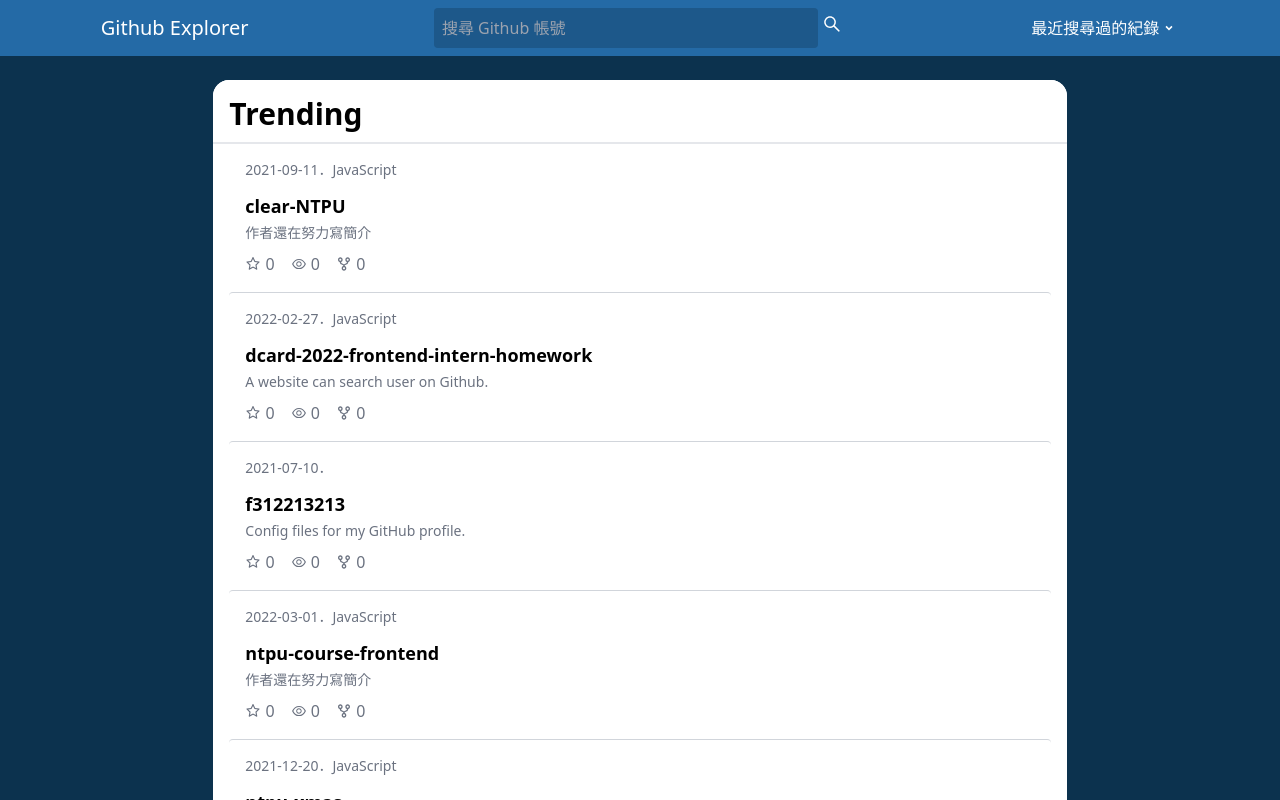
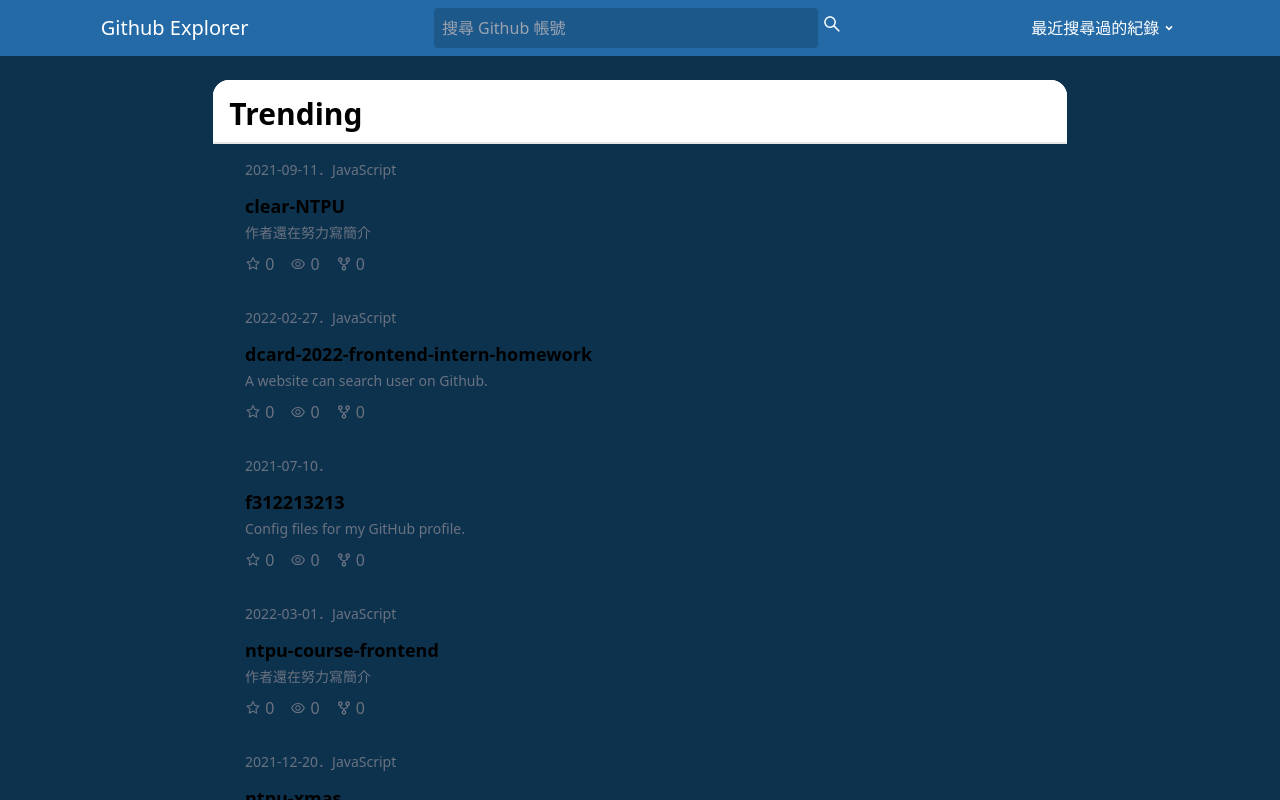
Before and after one commit to f312213213/2022-dcard-frontend-intern, a React (Create React App) app: page / in a window 1280 px wide. Shown: the top 800 px of the page. Built offline with nearby package versions, Linux system fonts and the light colour scheme.

Commit message:
feature: Install react-window.

```diff
--- a/package.json
+++ b/package.json
@@ -16,6 +16,8 @@
     "react-redux": "^7.2.6",
     "react-router-dom": "^6.2.2",
     "react-scripts": "5.0.0",
+    "react-virtualized-auto-sizer": "^1.0.6",
+    "react-window": "^1.8.6",
     "redux": "^4.1.2",
     "web-vitals": "^2.1.4"
   },
--- a/src/components/RepoList/components/Header.js
+++ b/src/components/RepoList/components/Header.js
@@ -3,7 +3,7 @@ import React from 'react'
 const Header = ({ header }) => {
   return (
       <>
-        <div className={'sticky top-10 bg-white text-left text-3xl w-full border-b-2 h-16 p-4 font-bold rounded-t-2xl'}>
+        <div className={'sticky top-10 bg-white text-left text-3xl w-full border-b-2 h-16 p-4 font-bold rounded-t-2xl z-10'}>
           {header}
         </div>
       </>
--- a/src/components/RepoList/index.js
+++ b/src/components/RepoList/index.js
@@ -1,14 +1,28 @@
 import React from 'react'
+import { FixedSizeList as List } from 'react-window'
+import AutoSizer from 'react-virtualized-auto-sizer'
 
 import Repo from '../Repo'
-import RepoLoader from './components/RepoLoader'
+import { FAKE_REPOS as repos } from '../../FAKE_REPOS'
+// import RepoLoader from './components/RepoLoader'
+const AllRows = () => repos.map(repo => <Repo repo={repo} key={repo.id}/>)
 
 const RepoList = ({ repos }) => {
   return (
-      <div className={'divide-y divide-gray-300 w-full px-4'}>
-        {repos.map(repo => <Repo repo={repo} key={repo.id}/>)}
-        <RepoLoader />
-      </div>
+        <AutoSizer>
+          {({ height, width }) => (
+              <List
+                  className={'divide-y divide-gray-300 w-full px-4 min-h-screen -translate-x-1/2'}
+                  height={height}
+                  itemCount={1}
+                  itemSize={repos.length}
+                  width={width}
+              >
+                {AllRows}
+              </List>
+          )}
+        </AutoSizer>
+
   )
 }
 
--- a/src/pages/AppRouter.js
+++ b/src/pages/AppRouter.js
@@ -7,7 +7,7 @@ import Trending from './Trending'
 
 const AppRouter = () => {
   return (
-      <div className={'pt-10 md:pt-20 md:bg-dcard-dark-blue pb-10'}>
+      <div className={'pt-10 md:pt-20 md:bg-dcard-dark-blue min-h-screen pb-10'}>
         <Routes>
           <Route path={'/user/:username/repos/:repo'} element={<RepoPage />} />
           <Route path={'/user/:username/repos'} element={<UserSearch />} />
--- a/src/pages/Trending/index.js
+++ b/src/pages/Trending/index.js
@@ -6,8 +6,8 @@ import { FAKE_REPOS as repos } from '../../FAKE_REPOS'
 
 const Trending = () => {
   return (
-      <div className={'w-full min-h-screen flex justify-center'}>
-        <div className={'w-full relative md:w-2/3 bg-white flex flex-col items-center rounded-2xl'}>
+      <div className={'w-full flex justify-center'}>
+        <div className={'w-full  relative md:w-2/3 bg-white flex flex-col items-center rounded-2xl'}>
           <Header header={'Trending'}/>
           <RepoList repos={repos}/>
         </div>
```
Also changed, not shown: 1 other file (tests, documents, lock files or other folders).
